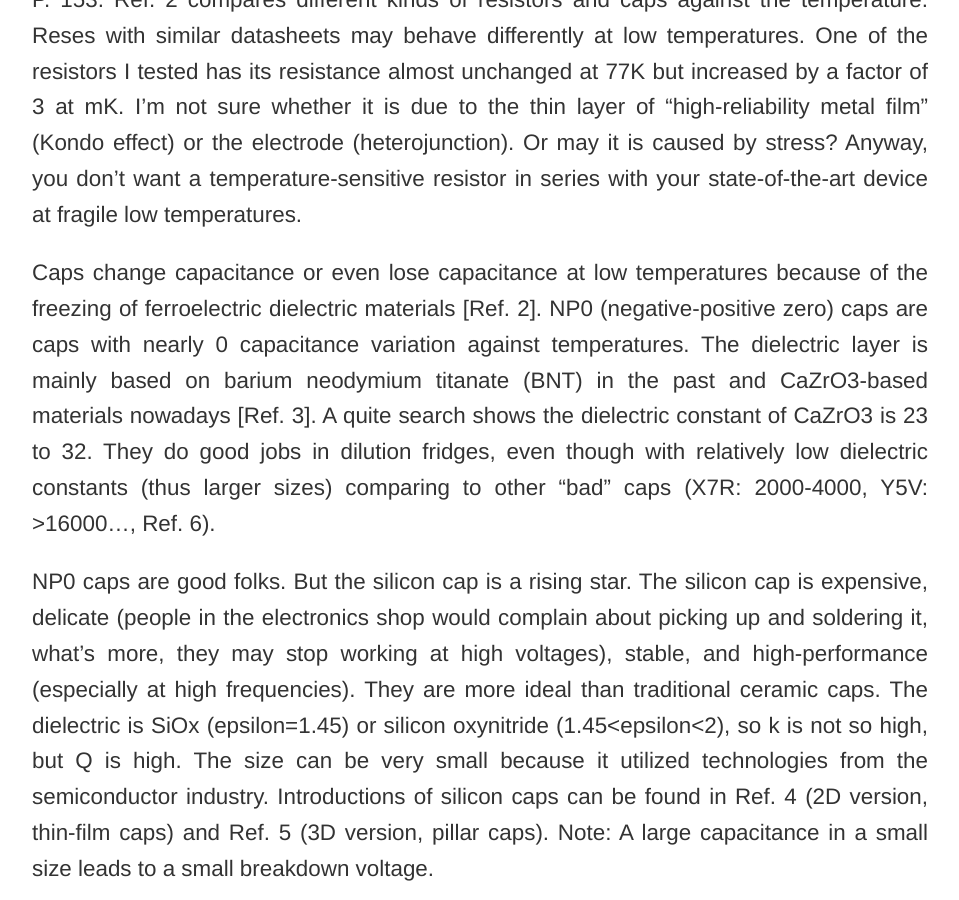
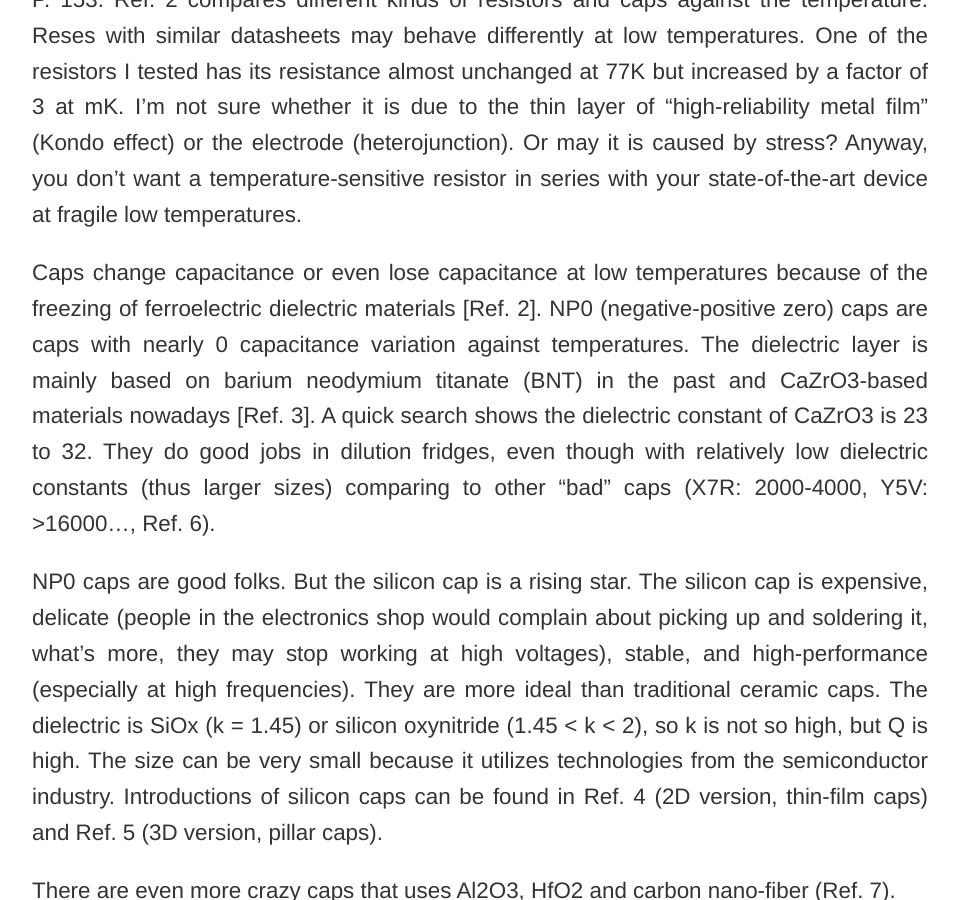
Before and after one commit to cover-me/cover-me.github.io, a Jekyll site: the page built from _posts/2020-09-23-Fight-against-EMI-1-silicon-capacitors.md, in a window 1280 px wide and 900 px high, scrolled down 2154 px. Shown: the whole window, without its empty margins (160-1119 px from the left). Built offline with Jekyll 4.4.1, drawn with Linux system fonts in a browser that asks for light colours; some of the changed text lies outside the part shown.

Commit message:
Update 2020-09-23-Fight-against-EMI-1-silicon-capacitors.md

```diff
--- a/_posts/2020-09-23-Fight-against-EMI-1-silicon-capacitors.md
+++ b/_posts/2020-09-23-Fight-against-EMI-1-silicon-capacitors.md
@@ -13,11 +13,11 @@
 
 There are usually multiple-stage filters in a system. Among them is the RC filter. The name indicates that it consists of Resistors and Capacitors. For quantum transport measurements operating at ultra-low temperatures, many resistors and capacitors would fail. Ref. 1 provides part numbers of reses and caps that work well in a dilution fridge, on P. 153. Ref. 2 compares different kinds of resistors and caps against the temperature. Reses with similar datasheets may behave differently at low temperatures. One of the resistors I tested has its resistance almost unchanged at 77K but increased by a factor of 3 at mK. I'm not sure whether it is due to the thin layer of "high-reliability metal film" (Kondo effect) or the electrode (heterojunction). Or may it is caused by stress? Anyway, you don't want a temperature-sensitive resistor in series with your state-of-the-art device at fragile low temperatures.
 
-Caps change capacitance or even lose capacitance at low temperatures because of the freezing of ferroelectric dielectric materials [Ref. 2]. NP0 (negative-positive zero) caps are caps with nearly 0 capacitance variation against temperatures. The dielectric layer is mainly based on barium neodymium titanate (BNT) in the past and CaZrO3-based materials nowadays [Ref. 3]. A quite search shows the dielectric constant of CaZrO3 is 23 to 32. They do good jobs in dilution fridges, even though with relatively low dielectric constants (thus larger sizes) comparing to other "bad" caps (X7R: 2000-4000, Y5V:	>16000..., Ref. 6).
+Caps change capacitance or even lose capacitance at low temperatures because of the freezing of ferroelectric dielectric materials [Ref. 2]. NP0 (negative-positive zero) caps are caps with nearly 0 capacitance variation against temperatures. The dielectric layer is mainly based on barium neodymium titanate (BNT) in the past and CaZrO3-based materials nowadays [Ref. 3]. A quick search shows the dielectric constant of CaZrO3 is 23 to 32. They do good jobs in dilution fridges, even though with relatively low dielectric constants (thus larger sizes) comparing to other "bad" caps (X7R: 2000-4000, Y5V:	>16000..., Ref. 6).
 
-NP0 caps are good folks. But the silicon cap is a rising star. The silicon cap is expensive, delicate (people in the electronics shop would complain about picking up and soldering it, what's more, they may stop working at high voltages), stable, and high-performance (especially at high frequencies). They are more ideal than traditional ceramic caps. The dielectric is SiOx (epsilon=1.45) or silicon oxynitride (1.45<epsilon<2), so k is not so high, but Q is high. The size can be very small because it utilized technologies from the semiconductor industry. Introductions of silicon caps can be found in Ref. 4 (2D version, thin-film caps) and Ref. 5 (3D version, pillar caps). Note: A large capacitance in a small size leads to a small breakdown voltage.
+NP0 caps are good folks. But the silicon cap is a rising star. The silicon cap is expensive, delicate (people in the electronics shop would complain about picking up and soldering it, what's more, they may stop working at high voltages), stable, and high-performance (especially at high frequencies). They are more ideal than traditional ceramic caps. The dielectric is SiOx (k = 1.45) or silicon oxynitride (1.45 < k < 2), so k is not so high, but Q is high. The size can be very small because it utilizes technologies from the semiconductor industry. Introductions of silicon caps can be found in Ref. 4 (2D version, thin-film caps) and Ref. 5 (3D version, pillar caps).
 
-There are even more crazy caps that utilizes Al2O3, HfO2 and carbon nano-fiber (Ref. 7).
+There are even more crazy caps that uses Al2O3, HfO2 and carbon nano-fiber (Ref. 7).
 
 References
 1. https://web.stanford.edu/group/GGG/theses/Andrew%20Bestwick%20-%20Quantum%20Edge%20Transport%20in%20Topological%20Insulators.pdf
```
